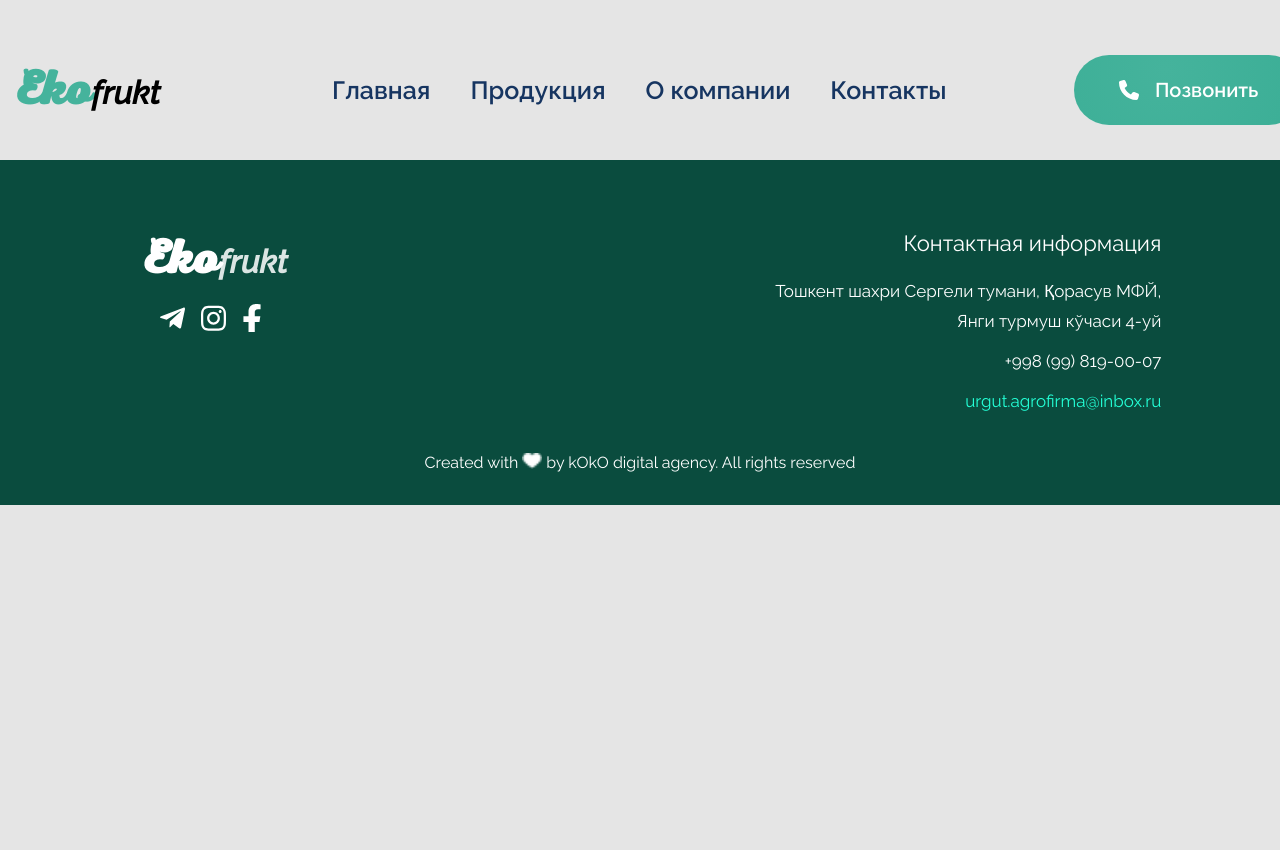
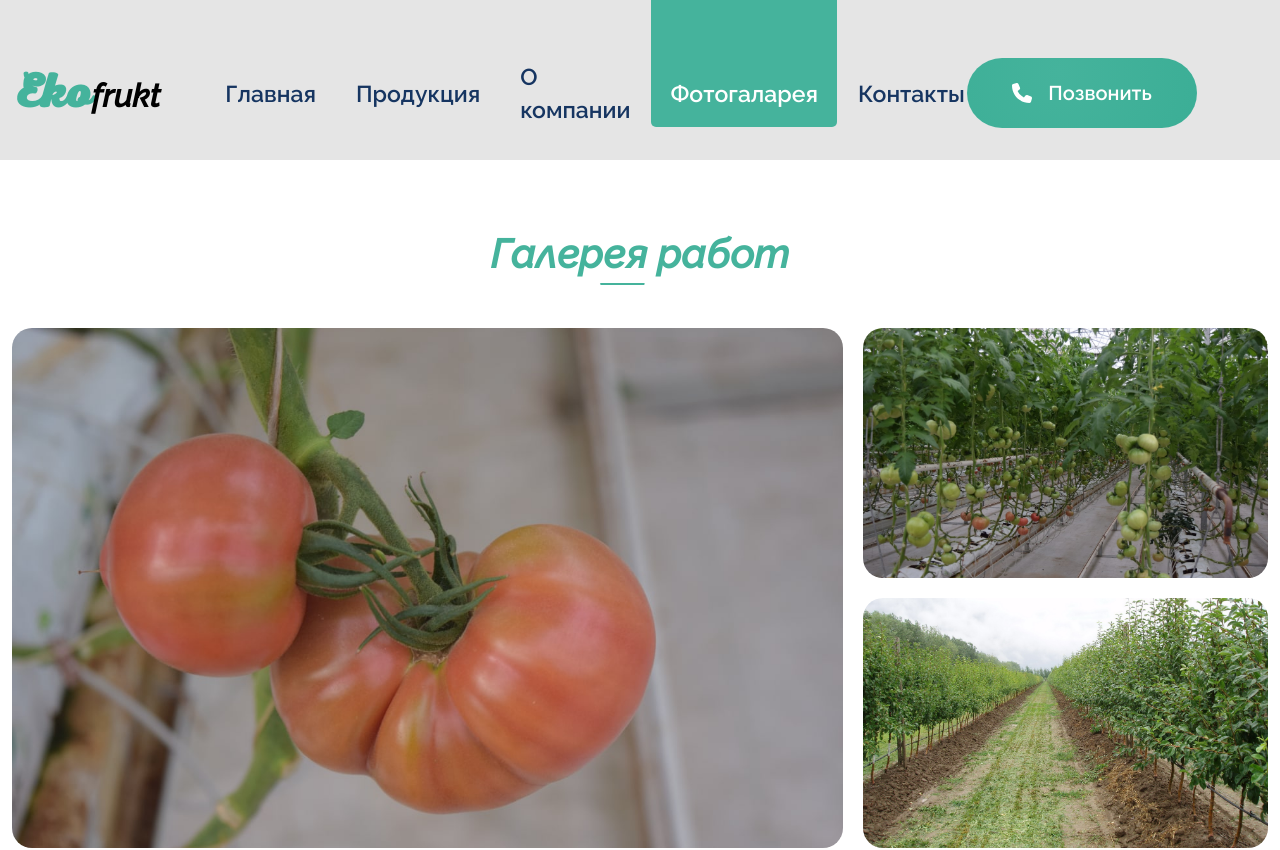
Before and after one commit to 7Davronbek/app-suxofruits-client, a React (Create React App) app: page /photogalary in a window 1280 px wide. Shown: the top 850 px of the page. Before the commit the page ends 800 px from the top, so only its background shows below. Built offline with nearby package versions, Linux system fonts and the light colour scheme.

Commit message:
suxofruits

```diff
--- a/src/App.js
+++ b/src/App.js
@@ -9,6 +9,7 @@ import AboutCompany from "./pages/AboutCompany"
 import CatalogId from "./pages/CatalogId"
 import Contacts from "./pages/Contacts"
 import Main from "./pages/Main"
+import Photogalary from "./pages/Photogalary"
 import Production from "./pages/Production"
 import SeeCatalog from "./pages/SeeCatalog"
 
@@ -26,6 +27,7 @@ const App = () => {
           <Route path="/" exact component={Main} />
           <Route path="/about-company" exact component={AboutCompany} />
           <Route path="/production" exact component={Production} />
+          <Route path="/photogalary" exact component={Photogalary} />
           <Route path="/contacts" exact component={Contacts} />
           <Route path="/catalog/1" exact component={CatalogId} />
           <Route path="/see-catalog/1" exact component={SeeCatalog} />
--- a/src/components/Navbar.jsx
+++ b/src/components/Navbar.jsx
@@ -25,11 +25,13 @@ const Navbar = () => {
                         <div className="col-2">
                             <Link to='/' className="img"><h6 className=""><span className='bolds'>Eko</span>frukt</h6></Link>
                         </div>
-                        <div className="col-7 offset-1">
+                        <div className="col-7 ">
                             <ul>
                                 <li><Link to='/' className={`${location.pathname === '/' ? 'active' : ''}`}>Главная</Link></li>
                                 <li><Link to='/production' className={`${location.pathname === '/production' ? 'active' : ''}`} >Продукция</Link></li>
                                 <li><Link to='/about-company' className={`${location.pathname === '/about-company' ? 'active' : ''}`} >О компании</Link></li>
+                                {/* <li><Link to='/about-company' className={`${location.pathname === '/about-company' ? 'active' : ''}`} >Польза сухофруктов</Link></li> */}
+                                <li><Link to='/photogalary' className={`${location.pathname === '/photogalary' ? 'active' : ''}`} >Фотогаларея</Link></li>
                                 <li><Link to='/contacts' className={`${location.pathname === '/contacts' ? 'active' : ''}`} >Контакты</Link></li>
                             </ul>
                         </div>
--- /dev/null
+++ b/src/pages/Photogalary.jsx
@@ -0,0 +1,14 @@
+import React from 'react'
+import Portfolio from '../components/Portfolio'
+
+const Photogalary = () => {
+  return (
+    <>
+
+        <Portfolio />
+
+    </>
+  )
+}
+
+export default Photogalary
--- a/src/pages/Production.jsx
+++ b/src/pages/Production.jsx
@@ -1,5 +1,5 @@
 import React, { useEffect, useState } from 'react'
-import Portfolio from '../components/Portfolio'
+// import Portfolio from '../components/Portfolio'
 import ProductionHeader from '../components/ProductionHeader'
 
 const Production = () => {
@@ -37,7 +37,7 @@ const Production = () => {
         :
         <>
           <ProductionHeader />
-          <Portfolio />
+          {/* <Portfolio /> */}
         </>
       }
     </>
--- a/src/sass/main.scss
+++ b/src/sass/main.scss
@@ -417,6 +417,7 @@ html {
             }
 
             ul {
+                align-items: center;
                 display: flex;
 
                 li {
@@ -424,7 +425,7 @@ html {
 
                     a {
                         font-weight: 600;
-                        font-size: 25px;
+                        font-size: 23px;
                         line-height: 33px;
                         color: #163561;
                         position: relative;
```
